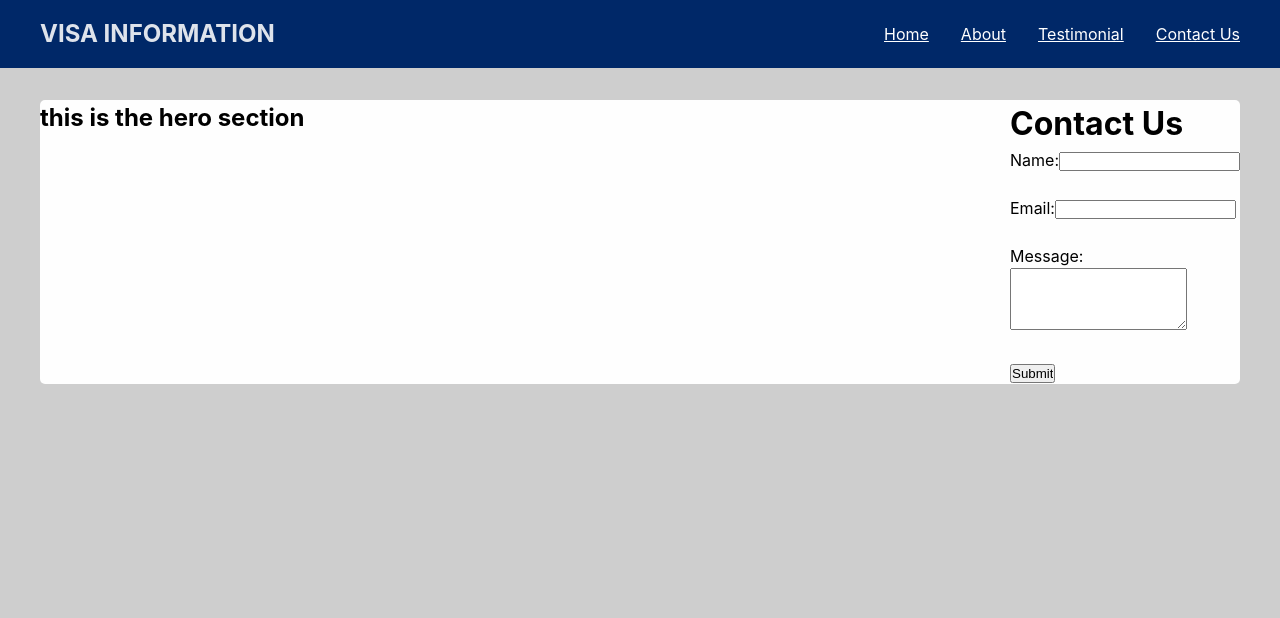
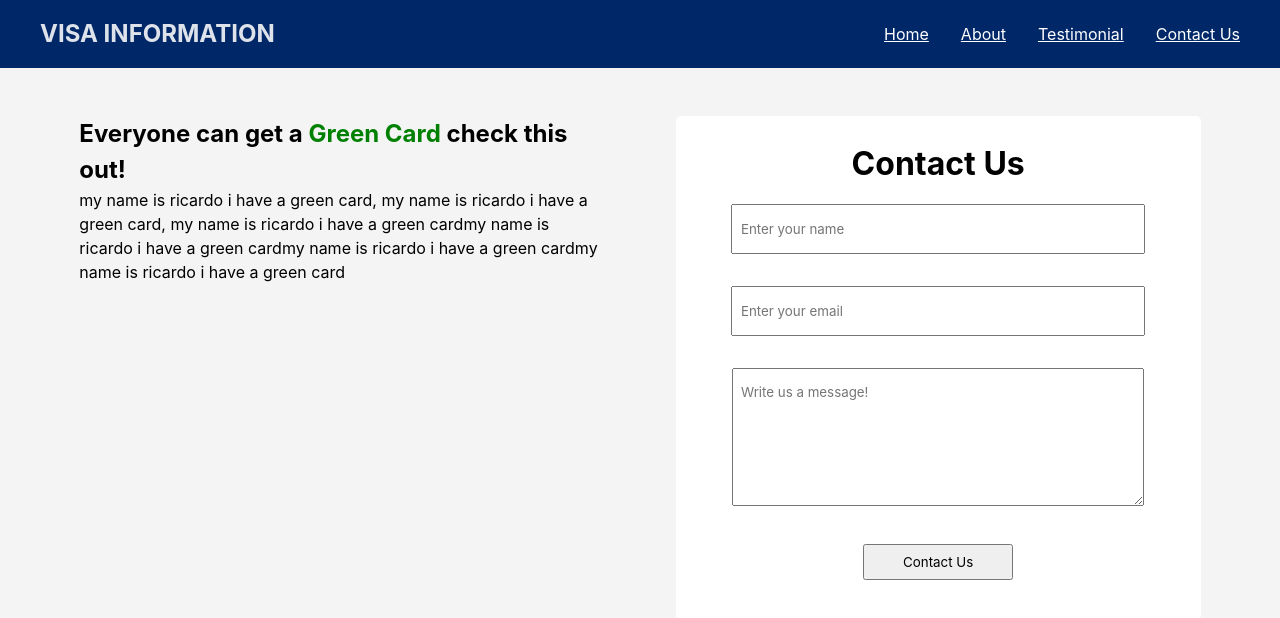
Before and after one commit to jjosegomez/visa-info-website, a React (Vite) app: page / in a window 1280 px wide. Shown: the top 618 px of the page. Built offline with nearby package versions, Linux system fonts and the light colour scheme.

Commit message:
fixed contact form styles emailSender file working

```diff
--- a/package.json
+++ b/package.json
@@ -10,8 +10,12 @@
     "preview": "vite preview"
   },
   "dependencies": {
+    "express": "^4.18.2",
+    "form-data": "^4.0.0",
     "localforage": "^1.10.0",
+    "mailgun.js": "^9.3.0",
     "match-sorter": "^6.3.1",
+    "nodemailer": "^6.9.6",
     "react": "^18.2.0",
     "react-dom": "^18.2.0",
     "react-router-dom": "^6.17.0",
--- a/src/components/EmailForm/ContactForm.css
+++ b/src/components/EmailForm/ContactForm.css
@@ -0,0 +1,14 @@
+.contact-form{
+    text-align: center;
+    background: #fff;
+    padding: 1.5rem 1rem;
+    border-radius: 5px;
+}
+
+.contact-form > form > input, .contact-form > form > textarea {
+    font-family: inherit;
+    width: 80%;
+    margin: 1rem;
+    padding: .5rem;
+    line-height: 30px;
+}
--- a/src/components/EmailForm/ContactForm.jsx
+++ b/src/components/EmailForm/ContactForm.jsx
@@ -1,67 +1,82 @@
-import React, { Component } from 'react';
+import formData from 'form-data';
+import Mailgun from '../../../mailgun.js';
+import React, { useState } from "react";
+import "./ContactForm.css"
 
-class ContactForm extends Component {
-  constructor(props) {
-    super(props);
-    this.state = {
-      name: '',
-      email: '',
-      message: '',
-    };
-  }
+const ContactForm = () => {
+  const [name, setName] = useState("");
+  const [email, setEmail] = useState("");
+  const [message, setMessage] = useState("");
 
-  handleInputChange = (event) => {
-    const { name, value } = event.target;
-    this.setState({ [name]: value });
+  const handleSubmit = (event) => {
+    event.preventDefault(); // Prevent the default form submission behavior
+    let message = `name -> ${name}\nemail -> ${email}\nmessage -> ${message}`;
+    console.log(message)
+    //
+    const API_KEY = 'a38fa04598d9cd7ee1b08f0e516baaff-3750a53b-7cf1953d';
+    const DOMAIN = 'sandbox81c55d3eee84414da39d2d74fb3fed9d.mailgun.org';
+
+
+    const mailgun = new Mailgun(formData);
+    const client = mailgun.client({ username: 'api', key: API_KEY });
+
+    sendEmail = (message) => {
+
+      const messageData = {
+        from: 'EB-2 Visa Advisor <me@sandbox81c55d3eee84414da39d2d74fb3fed9d.mailgun.org>',
+        to: ['jjgomezswe@gmail.com', 'gomezcardenasricardo@gmail.com'],
+        subject: 'New Visa Information Client!!',
+        text: message
       };
 
-  handleSubmit = (event) => {
-    event.preventDefault();
-    // Handle form submission here (e.g., send data to the server).
-    // You can use this.state to access form field values.
-    console.log(this.state);
+      client.messages.create(DOMAIN, messageData)
+        .then((res) => {
+          console.log(res);
+        })
+        .catch((err) => {
+          console.error(err);
+        });
+    }
+    //
   };
 
-  render() {
   return (
     <div className='contact-form'>
       <h1>Contact Us</h1>
-        <form onSubmit={this.handleSubmit}>
-          <label htmlFor="name">Name:</label>
+      <form onSubmit={handleSubmit}>
         <input
           type="text"
           id="name"
           name="name"
-            value={this.state.name}
-            onChange={this.handleInputChange}
+          placeholder='Enter your name'
+          value={name} // Removed the function call
+          onChange={(e) => setName(e.target.value)} // Use onChange to update the state
           required
-          /><br /><br />
+        ></input>
 
-          <label htmlFor="email">Email:</label>
         <input
           type="email"
           id="email"
           name="email"
-            value={this.state.email}
-            onChange={this.handleInputChange}
+          placeholder='Enter your email'
+          value={email} // Removed the function call
+          onChange={(e) => setEmail(e.target.value)} // Use onChange to update the state
           required
-          /><br /><br />
+        ></input>
 
-          <label htmlFor="message">Message:</label><br />
         <textarea
           id="message"
           name="message"
-            value={this.state.message}
-            onChange={this.handleInputChange}
+          placeholder='Write us a message!'
+          value={message} // Removed the function call
+          onChange={(e) => setMessage(e.target.value)} // Use onChange to update the state
           rows="4"
           required
-          /><br /><br />
-
-          <input type="submit" value="Submit" />
+        ></textarea>
+        <input style={{ width: "150px" }} type="submit" value="Contact Us" />
       </form>
     </div>
   );
-  }
-}
+};
 
 export default ContactForm;
--- a/src/components/Hero/Hero.css
+++ b/src/components/Hero/Hero.css
@@ -1,10 +1,26 @@
 .hero {
-    margin: 2rem auto;
+    margin: 1rem auto;
     max-width: 1200px;
     display: flex;
     flex-flow: row wrap;
-    justify-content: space-between;
-    background-color: #fefefe;
+    justify-content: space-evenly;
     border-radius: 5px;
     color: black;
 }
+
+.hero-text {
+    max-width: 525px;
+    margin: 2rem;
+    /* border: yellow solid; */
+}
+
+.title-decoration {
+    color: green;
+}
+
+.hero-form {
+    min-width: 350px;
+    max-width: 525px;
+    margin: 2rem;
+    /* border: green solid 1px; */
+}
--- a/src/components/Hero/Hero.jsx
+++ b/src/components/Hero/Hero.jsx
@@ -6,7 +6,8 @@ function Hero(){
     return(
         <div className="hero">
             <div className="hero-text">
-                <h2>this is the hero section</h2>
+                <h2>Everyone can get a <span className="title-decoration">Green Card</span> check this out!</h2>
+                <p>my name is ricardo i have a green card, my name is ricardo i have a green card, my name is ricardo i have a green cardmy name is ricardo i have a green cardmy name is ricardo i have a green cardmy name is ricardo i have a green card</p>
             </div>
             <div className="hero-form">
                 <ContactForm/>
--- a/src/index.css
+++ b/src/index.css
@@ -3,7 +3,7 @@
   line-height: 1.5;
   font-weight: 400;
   color: rgba(255, 255, 255, 0.87);
-  background-color: #cecece;
+  background-color: #f4f4f4;
   --us-blue: #002868;
   --us-red: #BF0A30;
 }
```
Also changed, not shown: emailSender.js (added, +26 -0 lines), 2 other files (tests, documents, lock files or other folders). Lines whose indentation alone changed are shown as unchanged.
